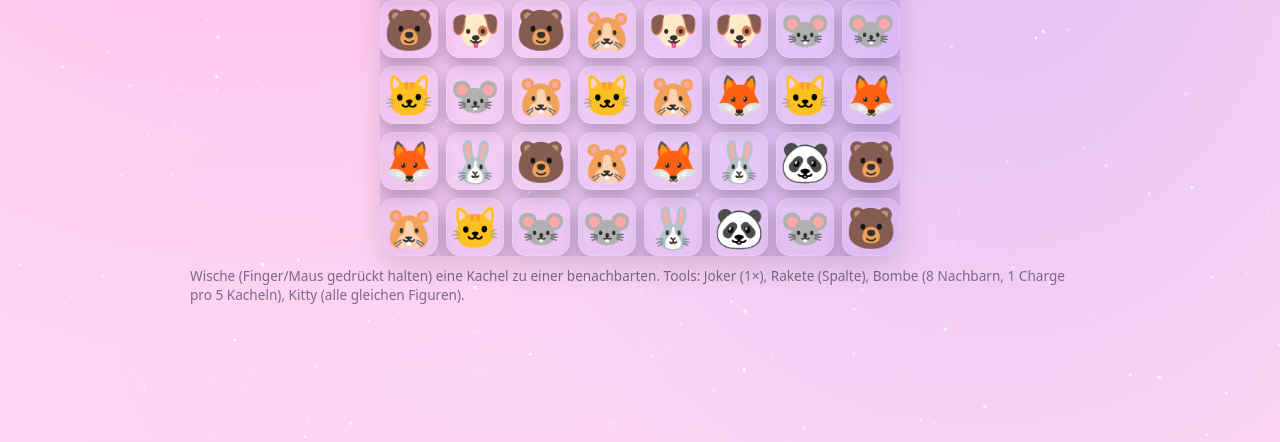
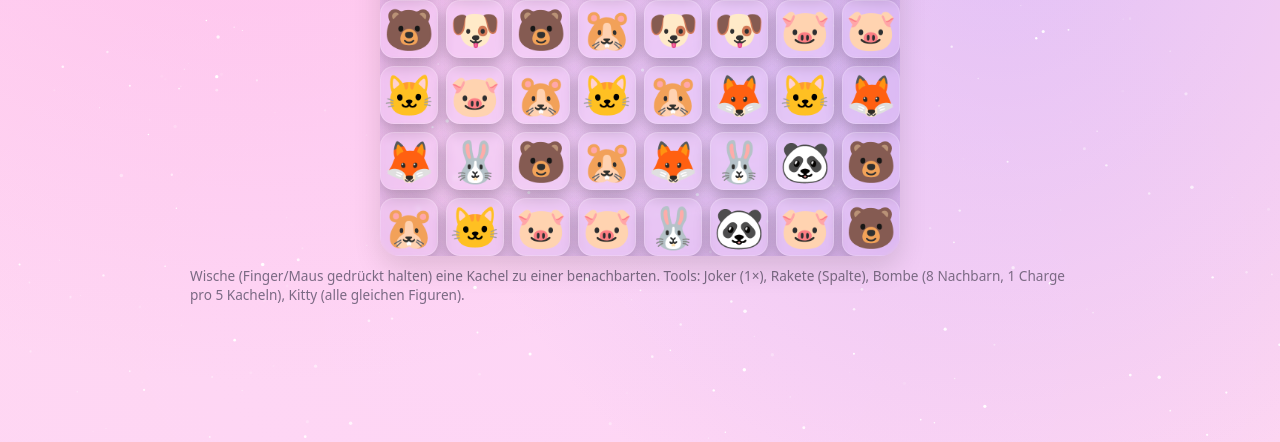
Before and after one commit to Schnipels-Casino/Hello-Kitty-Beta, a plain HTML site: page index.html in a window 1280 px wide. Shown: the part 358-800 px from the top of the page. Drawn offline with Linux system fonts and the light colour scheme; animation ran at ten frames a second.

Commit message:
Update index.html

```diff
--- a/index.html
+++ b/index.html
@@ -149,7 +149,7 @@
 'use strict';
 
 /* --- Emojis statt Bilder --- */
-const EMOJIS = ["🐶","🐱","🐭","🐹","🐰","🦊","🐻","🐼"];
+const EMOJIS = ["🐶","🐱","🐷","🐹","🐰","🦊","🐻","🐼"];
 
 const COLS = 8, ROWS = 8, TYPES = EMOJIS.length;
 let board = [];
```
